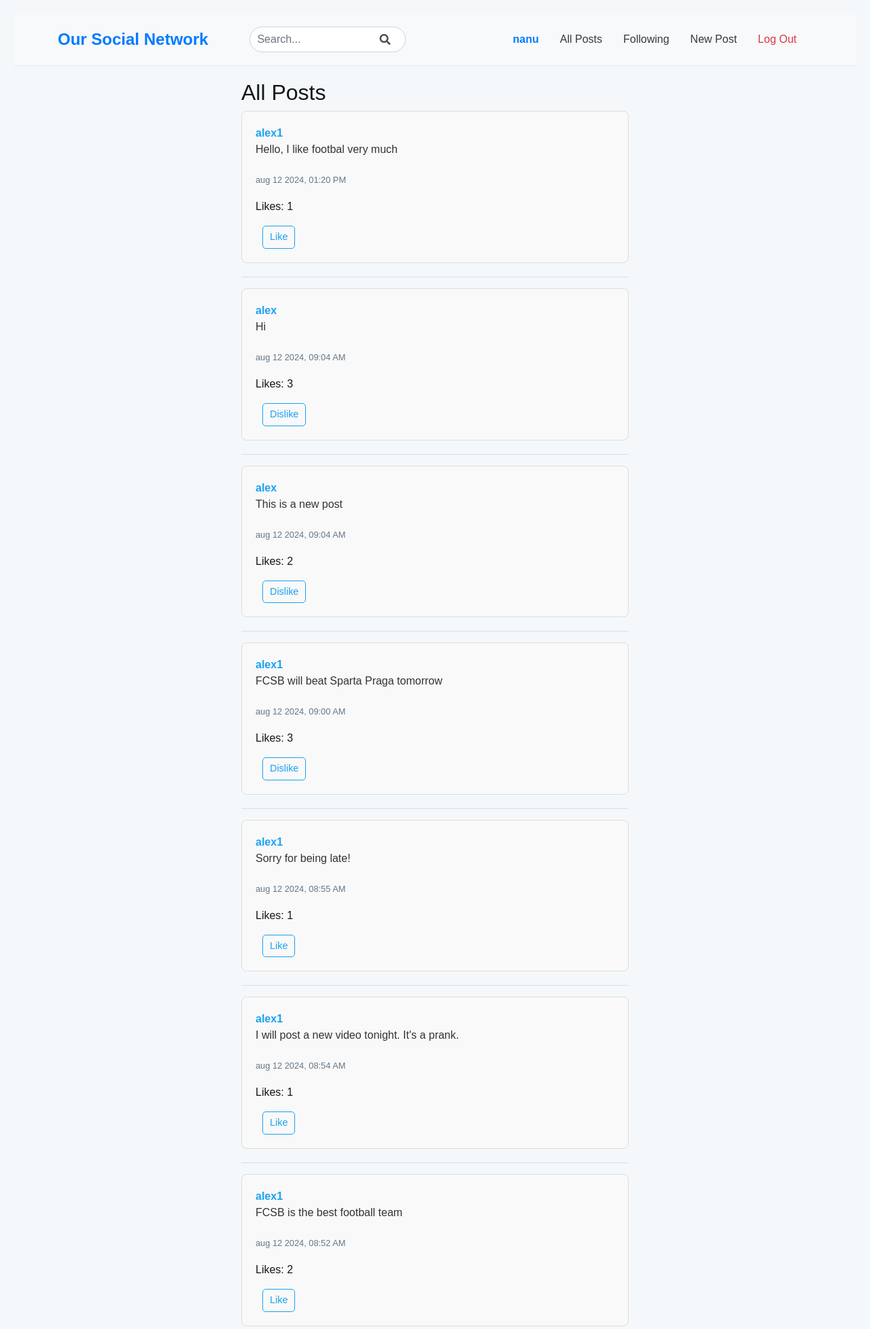
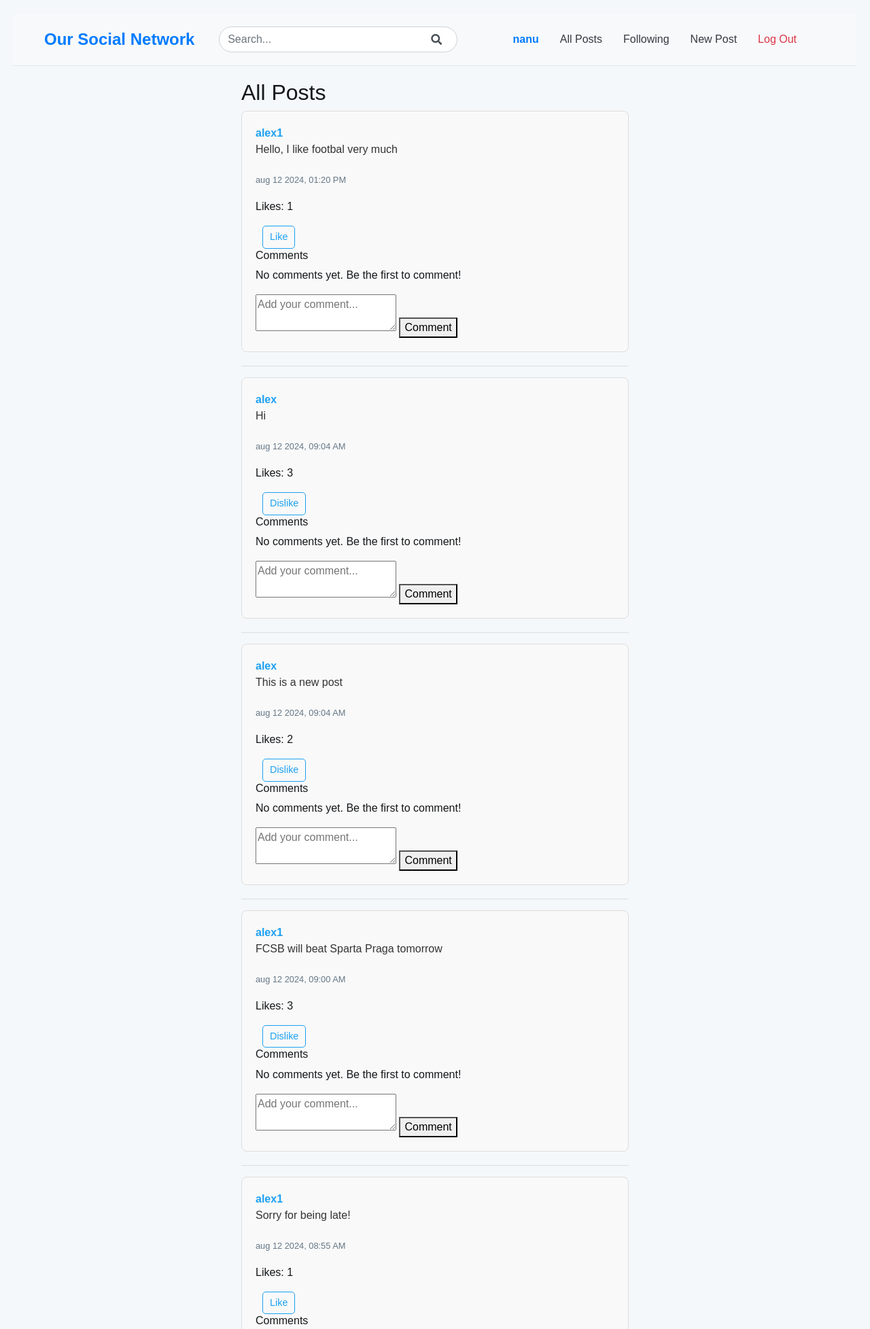
Before and after one commit to Nanu25/Our-Social-Network, a Django app: page / in a window 1280 px wide. Shown: the top 1955 px of the page at 68% size. Run offline with Django 3.2, Linux system fonts and the light colour scheme; a user stored in the database is signed in; data comes from the database, SQL or seed files in the repository; both versions use the stored data as it was after the commit; tables that the repository leaves empty hold one stand-in row (values such as "Sample post"); some libraries are stand-ins or nearby versions.

Commit message:
comments and delete done

```diff
--- a/network/admin.py
+++ b/network/admin.py
@@ -2,11 +2,15 @@
 
 # Register your models here.
 
-from .models import User, Post
+from .models import User, Post, Comment
+
 
 class PostAdmin(admin.ModelAdmin):
     list_display = ("id", "user", "content", "timestamp")
 
+class CommentAdmin(admin.ModelAdmin):
+    list_display = ("id", "user", "content", "timestamp")
 
 admin.site.register(User)
 admin.site.register(Post, PostAdmin)
+admin.site.register(Comment, CommentAdmin)
--- a/network/models.py
+++ b/network/models.py
@@ -20,3 +20,22 @@
             "timestamp": self.timestamp.strftime("%b %d %Y, %I:%M %p"),
             "likes": self.likes.count(),
         }
+
+
+class Comment(models.Model):
+    post = models.ForeignKey(Post, on_delete=models.CASCADE, related_name="post_comments")
+    user = models.ForeignKey(User, on_delete=models.CASCADE, related_name="user_comments")
+    content = models.TextField()
+    timestamp = models.DateTimeField(auto_now_add=True)
+
+    def __str__(self):
+        return f'{self.user.username} on {self.post.content[:20]}'
+
+    def serialize(self):
+        return {
+            "id": self.id,
+            "post_id": self.post.id,
+            "user": self.user.username,
+            "content": self.content,
+            "timestamp": self.timestamp.strftime("%b %d %Y, %I:%M %p"),
+        }
--- a/network/static/network/styles.css
+++ b/network/static/network/styles.css
@@ -31,6 +31,7 @@
     font-size: 1.5rem; /* Larger font size for brand name */
     font-weight: bold;
     color: #007bff !important; /* Primary blue for branding */
+    margin-left: -10px; /* Adjust this value as needed */
 }
 
 .navbar-toggler {
@@ -266,6 +267,12 @@
     color: white;
 }
 
+/* Increase the width of the search bar */
+.form-control {
+    width: 300px;  /* Adjust this value as needed */
+    padding: 10px; /* You can also increase the padding for a larger feel */
+}
+
 /* Container for the profile */
 .profile-container {
     max-width: 600px;
--- a/network/templates/network/index.html
+++ b/network/templates/network/index.html
@@ -18,6 +18,33 @@
                 {% else %}
                     <button class="btn btn-sm btn-outline-primary like-btn" data-post-id="{{ post.id }}">Like</button>
                 {% endif %}
+
+                 <div class="comments-section">
+                    <h6>Comments</h6>
+                    {% for comment in post.post_comments.all %}
+                          <div class="comment" id="comment-{{ comment.id }}">
+                            <strong>{{ comment.user.username }}</strong>
+                            <p>{{ comment.content }}</p>
+                            <small>{{ comment.timestamp|date:"b d Y, h:i A" }}</small>
+
+                            {% if comment.user == request.user %}
+                                <button class="btn btn-sm btn-outline-danger delete-comment-btn" data-comment-id="{{ comment.id }}">
+                                    Delete
+                                </button>
+                            {% endif %}
+                          </div>
+
+                    {% empty %}
+                        <p>No comments yet. Be the first to comment!</p>
+                    {% endfor %}
+
+                 <form id="comment-form" method="POST" action="{% url 'add_comment' post.id %}">
+                    {% csrf_token %}
+                    <textarea name="content" placeholder="Add your comment..." required></textarea>
+                    <button type="submit">Comment</button>
+                </form>
+
+                </div>
 
             {% endif %}
         </div>
--- a/network/templates/network/layout.html
+++ b/network/templates/network/layout.html
@@ -151,6 +151,38 @@
     });
     });
 
+ document.addEventListener('DOMContentLoaded', function() {
+    document.querySelectorAll('.delete-comment-btn').forEach(button => {
+        button.onclick = function() {
+            const commentId = this.dataset.commentId;
+            const url = `/delete_comment/${commentId}/`; // URL to handle comment deletion
+
+            fetch(url, {
+                method: 'POST',
+                headers: {
+                    'X-CSRFToken': document.querySelector('[name=csrfmiddlewaretoken]').value,
+                }
+            })
+            .then(response => response.json())
+            .then(data => {
+                if (data.success) {
+                    // Use the comment ID to locate the correct comment div
+                    const commentElement = document.getElementById(`comment-${commentId}`);
+                    if (commentElement) {
+                        commentElement.remove(); // Remove the comment element from the DOM
+                    } else {
+                        console.error('Comment element not found for deletion.');
+                    }
+                } else if (data.error) {
+                    console.error(data.error);
+                }
+            })
+            .catch(error => console.error('Error:', error));
+        }
+    });
+});
+
+
     </script>
     </head>
     <body>
@@ -158,8 +190,10 @@
         <div class="main-content">
           <nav class="navbar navbar-expand-lg navbar-light bg-light">
             <div class="container">
-                    <!-- Title on the left -->
-                    <a class="navbar-brand font-weight-bold text-primary" href="{% url 'index' %}">Our Social Network</a>
+                <!-- Title on the left with a negative margin to shift it further left -->
+                <a class="navbar-brand font-weight-bold text-primary" href="{% url 'index' %}" style="margin-left: -20px;">
+                    Our Social Network
+                </a>
 
                 <!-- Toggler for mobile view -->
                 <button class="navbar-toggler" type="button" data-toggle="collapse" data-target="#navbarNav" aria-controls="navbarNav" aria-expanded="false" aria-label="Toggle navigation">
@@ -173,7 +207,7 @@
                             <li class="nav-item">
                                 <form class="form-inline my-2 my-lg-0" action="{% url 'search' %}" method="GET">
                                     <div class="input-group">
-                                            <input class="form-control" type="search" name="q" placeholder="Search..." aria-label="Search" style="border-radius: 25px; padding: 10px;">
+                                        <input class="form-control" type="search" name="q" placeholder="Search..." aria-label="Search" style="border-radius: 25px; padding: 12px; width: 350px;">
                                         <div class="input-group-append" style="position: relative;">
                                             <span class="input-group-text" style="background-color: transparent; border: none; position: absolute; right: 10px; top: 50%; transform: translateY(-50%);">
                                                 <i class="fas fa-search"></i>
@@ -219,6 +253,7 @@
                 </div>
             </div>
         </nav>
+
             <div class="body">
                 {% block body %}
                 {% endblock %}
--- a/network/urls.py
+++ b/network/urls.py
@@ -17,4 +17,6 @@
     path("toggle_like/<int:post_id>/", views.toggle_like, name="toggle_like"),
     path('delete_post/<int:post_id>/', views.delete_post, name='delete_post'),
     path('search', views.search, name='search'),
+    path('add_comment/<int:post_id>/', views.add_comment, name='add_comment'),
+    path('delete_comment/<int:comment_id>/', views.delete_comment, name='delete_comment'),
 ]
--- a/network/views.py
+++ b/network/views.py
@@ -10,7 +10,8 @@
 from django.urls import reverse
 from django.views.decorators.http import require_http_methods, require_POST
 
-from .models import User, Post
+from .models import User, Post, Comment
+
 
 def index(request):
     posts = Post.objects.all().order_by('-timestamp')
@@ -188,3 +189,29 @@
             return redirect(reverse('profile', kwargs={'username': user.username}))
         except User.DoesNotExist:
             return render(request, 'network/search_results.html')
+
+
+def add_comment(request, post_id):
+    if request.method == "POST":
+        post = get_object_or_404(Post, id=post_id)
+        content = request.POST.get('content')
+
+        # Create the comment
+        comment = Comment.objects.create(post=post, user=request.user, content=content)
+
+        # Redirect to the specific post page (if you have a post detail view)
+        return HttpResponseRedirect(reverse('index'))
+    else:
+        return JsonResponse({"error": "POST request required."}, status=400)
+
+
+@require_POST
+def delete_comment(request, comment_id):
+    comment = get_object_or_404(Comment, id=comment_id)
+
+    # Ensure the logged-in user is the author of the comment
+    if request.user == comment.user:
+        comment.delete()
+        return JsonResponse({"success": True})
+    else:
+        return JsonResponse({"error": "You are not authorized to delete this comment."}, status=403)
```
Also changed, not shown: db.sqlite3. Lines whose indentation alone changed are shown as unchanged.
